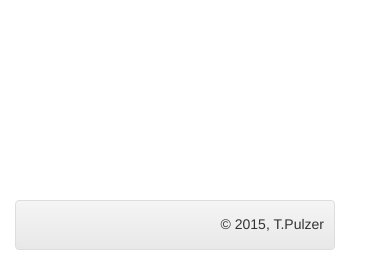
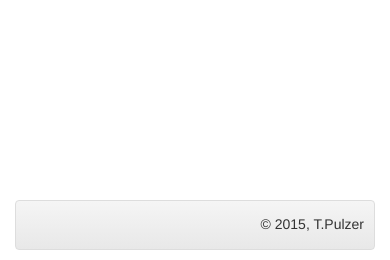
Before and after one commit to Faldon/yapybs, a Django app: page / in a window 390 px wide. Shown: the part 584-844 px from the top of the page. Run offline with Django 3.2, Linux system fonts and the light colour scheme; data that the repository does not hold is empty; some libraries are stand-ins or nearby versions.

Commit message:
Fixed wrong footer size on small displays.

```diff
--- a/blog/static/blog/css/style.css
+++ b/blog/static/blog/css/style.css
@@ -41,12 +41,3 @@ body {
   top: 13px;
   right: 10px;
 }
-
-@media (max-width: 767px) {
-  #footer {
-    margin-left: -20px;
-    margin-right: -20px;
-    padding-left: 20px;
-    padding-right: 20px;
-  }
-}
```
